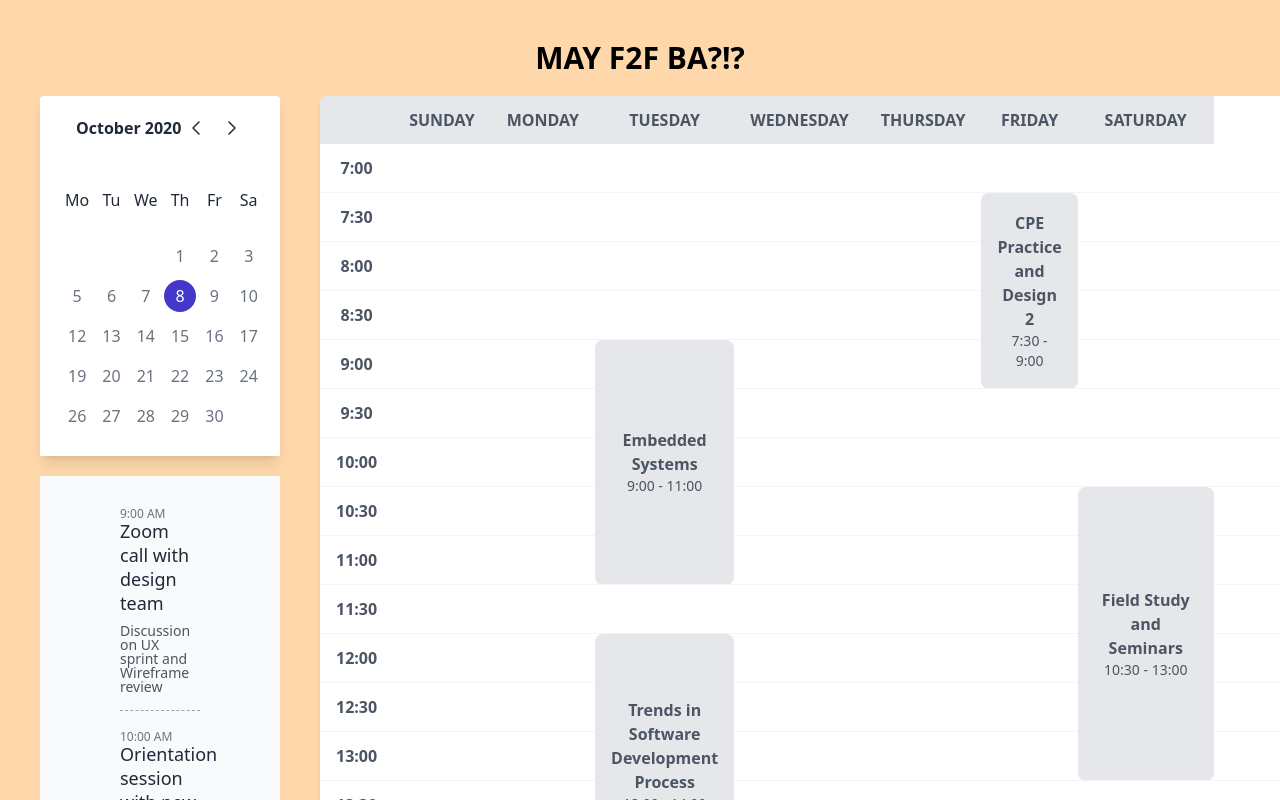
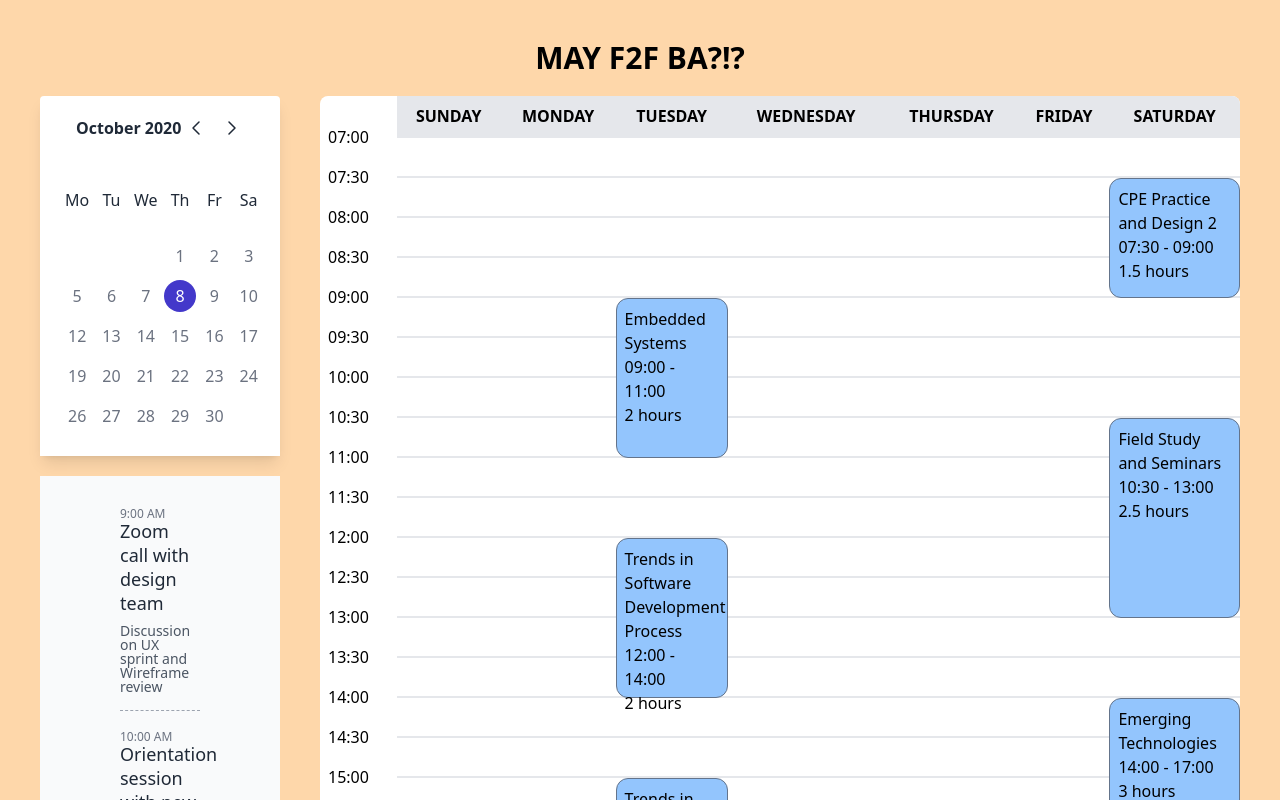
Before and after one commit to joeseffdl/MayPasokBa, a Next.js app: page / in a window 1280 px wide. Shown: the top 800 px of the page. Built offline with nearby package versions, Linux system fonts and the light colour scheme.

Commit message:
Created a new Week View Calendar

```diff
--- /dev/null
+++ b/app/TimeDifference.ts
@@ -0,0 +1,15 @@
+export function TimeDifference(startTime: string, endTime: string) {
+  // Convert start and end times to Date objects
+  const startDate: any = new Date(`2000-01-01T${startTime}:00`)
+  const endDate: any = new Date(`2000-01-01T${endTime}:00`)
+
+  // Calculate the difference in hours
+  const diffHours = (endDate - startDate) / (1000 * 60 * 60)
+
+  // Check if the difference is a whole number
+  if (diffHours % 1 === 0) {
+    return Math.round(diffHours)
+  } else {
+    return diffHours.toFixed(1)
+  }
+}
--- a/app/WeekCalendar.tsx
+++ b/app/WeekCalendar.tsx
@@ -1,18 +1,26 @@
-import React from "react";
+import React from "react"
 
 type ScheduleItem = {
-  subject: string;
-  startTime: string;
-  endTime: string;
-  dayOfWeek: number;
-};
+  subject: string
+  startTime: string
+  endTime: string
+  dayOfWeek: number
+}
 
 interface CustomDivProps extends React.HTMLAttributes<HTMLDivElement> {
-  colSpan?: number;
-  rowSpan?: number;
+  colSpan?: number
+  rowSpan?: number
 }
 
-const DAYS_OF_WEEK = ["Sunday", "Monday", "Tuesday", "Wednesday", "Thursday", "Friday", "Saturday"];
+const DAYS_OF_WEEK = [
+  "Sunday",
+  "Monday",
+  "Tuesday",
+  "Wednesday",
+  "Thursday",
+  "Friday",
+  "Saturday",
+]
 const TIME_SLOTS = [
   "7:00",
   "7:30",
@@ -43,11 +51,16 @@ const TIME_SLOTS = [
   "20:00",
   "20:30",
   "21:00",
-];
+]
 
 export const WeekCalendar: React.FC = () => {
   const schedule: ScheduleItem[] = [
-    { subject: "Embedded Systems", startTime: "9:00", endTime: "11:00", dayOfWeek: 2 },
+    {
+      subject: "Embedded Systems",
+      startTime: "9:00",
+      endTime: "11:00",
+      dayOfWeek: 2,
+    },
     {
       subject: "Trends in Software Development Process",
       startTime: "12:00",
@@ -56,69 +69,103 @@ export const WeekCalendar: React.FC = () => {
     },
     {
       subject: "Trends in Software Development Process",
-      startTime: "3:00",
-      endTime: "6:00",
+      startTime: "15:00",
+      endTime: "18:00",
       dayOfWeek: 2,
     },
-    { subject: "CPE Practice and Design 2", startTime: "18:00", endTime: "20:00", dayOfWeek: 2 },
+    {
+      subject: "CPE Practice and Design 2",
+      startTime: "18:00",
+      endTime: "20:00",
+      dayOfWeek: 2,
+    },
 
-    { subject: "CPE Practice and Design 2", startTime: "19:30", endTime: "21:00", dayOfWeek: 3 },
-    { subject: "Visual Arts", startTime: "16:30", endTime: "19:30", dayOfWeek: 3 },
-    { subject: "CPE Practice and Design 2", startTime: "7:30", endTime: "9:00", dayOfWeek: 5 },
-    { subject: "Field Study and Seminars", startTime: "10:30", endTime: "13:00", dayOfWeek: 5 },
-    { subject: "Emerging Technologies", startTime: "14:00", endTime: "17:00", dayOfWeek: 5 },
-    { subject: "Embedded Systems", startTime: "17:00", endTime: "21:00", dayOfWeek: 5 },
-  ];
+    {
+      subject: "CPE Practice and Design 2",
+      startTime: "19:30",
+      endTime: "21:00",
+      dayOfWeek: 3,
+    },
+    {
+      subject: "Visual Arts",
+      startTime: "16:30",
+      endTime: "19:30",
+      dayOfWeek: 4,
+    },
+    // { subject: "CPE Practice and Design 2", startTime: "7:30", endTime: "9:00", dayOfWeek: 6 },
+    // { subject: "Field Study and Seminars", startTime: "10:30", endTime: "13:00", dayOfWeek: 6 },
+    // { subject: "Emerging Technologies", startTime: "14:00", endTime: "17:00", dayOfWeek: 6 },
+    // { subject: "Embedded Systems", startTime: "17:00", endTime: "21:00", dayOfWeek: 6 },
+  ]
 
   const getRowSpan = (startTime: string, endTime: string) => {
-    const start = TIME_SLOTS.indexOf(startTime);
-    const end = TIME_SLOTS.indexOf(endTime);
-    return end - start + 1;
-  };
+    const start = TIME_SLOTS.indexOf(startTime)
+    const end = TIME_SLOTS.indexOf(endTime)
+    return end - start + 1
+  }
 
   return (
-    <div className="container mx-auto">
-      <table className="table-auto w-full bg-white shadow-md rounded-lg overflow-hidden">
-        <thead className="bg-gray-200 text-gray-600 uppercase">
+    <div className="overflow-x-auto">
+      <table className="table-auto bg-white border-black shadow-md rounded-lg">
+        <thead>
           <tr>
-            <th className="text-center px-4 py-3"></th>
+            <th className="w-auto" />
             {DAYS_OF_WEEK.map((day) => (
-              <th className="text-center px-4 py-3" key={day}>
-                {day}
+              <th
+                className={`lg:w-80 p-2 text-center bg-gray-200 text-gray-600 uppercase ${
+                  day.toLowerCase() === "saturday" ? "rounded-tr-lg" : ""
+                }`}
+                key={day}
+              >
+                <span className="hidden md:block">{day}</span>
+                <span className="block md:hidden">{day.slice(0, 3)}</span>
               </th>
             ))}
           </tr>
         </thead>
-        <tbody className="text-gray-600 divide-y divide-gray-100">
+        <tbody className="text-gray-600 divide-y divide-gray-100 ">
           {TIME_SLOTS.map((time, index) => (
             <tr key={time}>
-              <td className="text-center px-4 py-3 font-semibold">{time}</td>
+              <td
+                className={`${
+                  index % 2 == 0 ? "bg-sky-300" : ""
+                } text-center px-4 py-3 font-semibold`}
+              >
+                {time}
+              </td>
               {DAYS_OF_WEEK.map((day, dayIndex) => {
                 const item = schedule.find(
-                  (item) => item.startTime === time && item.dayOfWeek === dayIndex
-                );
+                  (item) =>
+                    item.startTime === time && item.dayOfWeek === dayIndex
+                )
                 return (
                   <td
-                    className={`px-4 rounded-lg ${item ? "bg-gray-200" : "bg-white"}`}
+                    className={`rounded-lg ${
+                      item ? "bg-gray-200" : "bg-white"
+                    }`}
                     key={dayIndex}
                     colSpan={1}
-                    rowSpan={item ? getRowSpan(item.startTime, item.endTime) : 1}
+                    rowSpan={
+                      item ? getRowSpan(item.startTime, item.endTime) : 1
+                    }
                   >
                     {item && (
                       <>
-                        <p className="font-semibold text-center">{item.subject}</p>
+                        <p className="font-semibold text-center">
+                          {item.subject}
+                        </p>
                         <p className="text-sm text-center">
                           {item.startTime} - {item.endTime}
                         </p>
                       </>
                     )}
                   </td>
-                );
+                )
               })}
             </tr>
           ))}
         </tbody>
       </table>
     </div>
-  );
-};
+  )
+}
--- a/app/WeekCalendarModal.tsx
+++ /dev/null
@@ -1,90 +0,0 @@
-"use client";
-
-export const WeekCalendarModal = () => {
-  return (
-    <div className="grid gap-[10px] m-8 grid-cols-[auto,1fr]">
-      {/* <div className="grid grid-rows-5 h-[60px]">
-          <div className="h-[60px]"></div>
-          <div className="time-marker">9 AM</div>
-          <div className="time-marker">10 AM</div>
-          <div className="time-marker">11 AM</div>
-          <div className="time-marker">12 PM</div>
-          <div className="time-marker">1 PM</div>
-          <div className="time-marker">2 PM</div>
-          <div className="time-marker">3 PM</div>
-          <div className="time-marker">4 PM</div>
-          <div className="time-marker">5 PM</div>
-          <div className="time-marker">6 PM</div>
-        </div> */}
-      <div className="grid grid-cols-2 gap-[5px] sm:grid-cols-auto-fit sm:grid-cols-minmax-[150px]">
-        <div className="day mon">
-          <div className="h-[60px]">
-            <p className="text-[3rem] font-[600px] inline">9</p>
-            <p className="inline text-[3rem] font-[100px]">Mon</p>
-          </div>
-          <div className="grid rounded-[5px] bg-[#fff1f8] grid-rows-10 h-[60px]">
-            <div className="rounded-[5px] padding-[0.5rem] bg-white border border-[#f2d3d8] row-start-6 row-end-9 securities">
-              <p className="font-[600px] mb-[0.25rem]">Securities Regulation</p>
-              <p className="time">2 PM - 5 PM</p>
-            </div>
-          </div>
-        </div>
-        <div className="day tues">
-          <div className="h-[60px]">
-            <p className="text-[3rem] font-[600px] inline">12</p>
-            <p className="inline text-[3rem] font-[100px]">Tues</p>
-          </div>
-          <div className="grid rounded-[5px] bg-[#fff1f8] grid-rows-10 h-[60px]">
-            <div className="rounded-[5px] padding-[0.5rem] bg-white border border-[#f2d3d8] row-start-6 row-end-4 corp-fi">
-              <p className="font-[600px] mb-[0.25rem]">Corporate Finance</p>
-              <p className="time">10 AM - 12 PM</p>
-            </div>
-            <div className="rounded-[5px] padding-[0.5rem] bg-white border border-[#f2d3d8] row-start-5 row-end-4 ent-law">
-              <p className="font-[600px] mb-[0.25rem]">Entertainment Law</p>
-              <p className="time">1PM - 4PM</p>
-            </div>
-          </div>
-        </div>
-        <div className="day wed">
-          <div className="h-[60px]">
-            <p className="text-[3rem] font-[600px] inline">11</p>
-            <p className="inline text-[3rem] font-[100px]">Wed</p>
-          </div>
-          <div className="grid rounded-[5px] bg-[#fff1f8] grid-rows-10 h-[60px]">
-            <div className="rounded-[5px] padding-[0.5rem]  border border-[#f2d3d8] row-start-4 row-end-9 bg-[#e2f8ff]">
-              <p className="font-[600px] mb-[0.25rem]">Writing Seminar</p>
-              <p className="time">11 AM - 12 PM</p>
-            </div>
-            <div className="rounded-[5px] padding-[0.5rem] border border-[#f2d3d8] row-start-6 row-end-9 bg-[#d1ffe6]">
-              <p className="font-[600px] mb-[0.25rem]">Securities Regulation</p>
-              <p className="time">2 PM - 5 PM</p>
-            </div>
-          </div>
-        </div>
-        <div className="day thurs">
-          <div className="h-[60px]">
-            <p className="text-[3rem] font-[600px] inline">12</p>
-            <p className="inline text-[3rem] font-[100px]">Thurs</p>
-          </div>
-          <div className="grid rounded-[5px] bg-[#fff1f8] grid-rows-10 h-[60px]">
-            <div className="rounded-[5px] padding-[0.5rem] border border-[#f2d3d8] row-start-2 row-end-4 bg-[#ffd6d1]">
-              <p className="font-[600px] mb-[0.25rem]">Corporate Finance</p>
-              <p className="time">10 AM - 12 PM</p>
-            </div>
-            <div className="rounded-[5px] padding-[0.5rem] border border-[#f2d3d8] row-start-5 row-end-4 bg-[#fafaa3]">
-              <p className="font-[600px] mb-[0.25rem]">Entertainment Law</p>
-              <p className="time">1PM - 4PM</p>
-            </div>
-          </div>
-        </div>
-        <div className="day fri">
-          <div className="h-[60px]">
-            <p className="text-[3rem] font-[600px] inline">13</p>
-            <p className="inline text-[3rem] font-[100px]">Fri</p>
-          </div>
-          <div className="grid rounded-[5px] bg-[#fff1f8] grid-rows-10 h-[60px]"></div>
-        </div>
-      </div>
-    </div>
-  );
-};
--- /dev/null
+++ b/app/WeekCalendarView.tsx
@@ -0,0 +1,83 @@
+"use client";
+
+import { useState } from "react";
+
+import { scheduleProps } from "@/utils/types";
+import { scheduleDataObject } from "@/utils/scheduleDataObject";
+import { TimeDifference } from "./TimeDifference";
+
+export const WeekCalendarView = () => {
+  const DAYS_OF_WEEK = [
+    "Sunday",
+    "Monday",
+    "Tuesday",
+    "Wednesday",
+    "Thursday",
+    "Friday",
+    "Saturday",
+  ]
+
+  return (
+    <div className="hidden lg:block overflow-hidden">
+      <table className="table-auto bg-white p-5 border-black shadow-md rounded-lg w-full">
+        <thead>
+          <tr>
+            <th className="w-1/12"></th>
+            {DAYS_OF_WEEK.map((day) => (
+              <th
+                className={`w-1/6 sm:w-auto py-2 subject-center bg-gray-200 subject-gray-600 uppercase ${
+                  day.toLowerCase() === "saturday" ? "rounded-tr-lg" : ""
+                }`}
+                key={day}
+              >
+                <span className="hidden md:block">{day}</span>
+                <span className="block md:hidden">{day.slice(0, 3)}</span>
+              </th>
+            ))}
+          </tr>
+        </thead>
+        <tbody>
+          {Array.from({ length: (24 - 7) * 2 }).map((_, i) => {
+            const hour = Math.floor(i / 2) + 7
+            const minute = i % 2 === 0 ? "00" : "30"
+            const time = `${hour.toString().padStart(2, "0")}:${minute}`
+            return (
+              <tr className="relative select-none h-5 " key={i}>
+                <td className="absolute -top-5 p-2">{time}</td>
+                {DAYS_OF_WEEK.map((day) => {
+                  const events: scheduleProps[] = scheduleDataObject[day] || []
+                  const event: scheduleProps | undefined = events.find(
+                    (e: scheduleProps) => e.startTime === time
+                  )
+                  if (!event)
+                    return <td key={day} className="h-[2.5rem] border-y-2" />
+                  const duration = TimeDifference(
+                    event.startTime,
+                    event.endTime
+                  )
+                  const style: React.CSSProperties = {
+                    height: `${(duration as number) * 5}rem`,
+                  }
+                  return (
+                    <td key={day} className="relative">
+                      <div
+                        className="border border-slate-500 subject-xs absolute rounded-xl top-0 w-full bg-blue-300 subject-white subject-center p-2"
+                        style={style}
+                      >
+                        {event.subject}
+                        <br />
+                        {event.startTime} - {event.endTime}
+                        <br />
+                        {duration} hours
+                      </div>
+                    </td>
+                  )
+                })}
+              </tr>
+            )
+          })}
+        </tbody>
+      </table>
+    </div>
+  )
+}
--- a/app/index.ts
+++ b/app/index.ts
@@ -1,6 +1,6 @@
 import { WeekCalendar } from "./WeekCalendar";
 import { Calendar } from "./Calendar";
 import { Event } from "./Event";
-import { WeekCalendarModal } from "./WeekCalendarModal";
+import { WeekCalendarView } from "./WeekCalendarView"
 
-export { Calendar, Event, WeekCalendar, WeekCalendarModal };
+export { Calendar, Event, WeekCalendar, WeekCalendarView };
--- a/app/page.tsx
+++ b/app/page.tsx
@@ -1,6 +1,6 @@
 import Image from "next/image";
 import { Inter } from "next/font/google";
-import { Calendar, Event, WeekCalendar, WeekCalendarModal } from "./";
+import { Calendar, Event, WeekCalendar, WeekCalendarView } from "./"
 
 const inter = Inter({ subsets: ["latin"] });
 
@@ -11,7 +11,7 @@ export default function Home() {
         May F2F Ba?!?
       </div>
       <div className="flex gap-10">
-        <div className="w-1/5 flex flex-col gap-5">
+        <div className="hidden w-1/5 xl:flex flex-col gap-5">
           <div className="h-fit">
             <Calendar />
           </div>
@@ -19,11 +19,11 @@ export default function Home() {
             <Event />
           </div>
         </div>
-        <div className="w-full">
-          <WeekCalendar />
-          {/* <WeekCalendarModal /> */}
+        <div className=" w-full">
+          {/* <WeekCalendar /> */}
+          <WeekCalendarView />
         </div>
       </div>
     </main>
-  );
+  )
 }
--- a/tsconfig.json
+++ b/tsconfig.json
@@ -23,6 +23,6 @@
       "@/*": ["./*"]
     }
   },
-  "include": ["next-env.d.ts", "**/*.ts", "**/*.tsx", ".next/types/**/*.ts", "app/WeekCalendar.tsx"],
+  "include": ["next-env.d.ts", "**/*.ts", "**/*.tsx", ".next/types/**/*.ts", "app/WeekCalendar.tsx", "app/Table.jsx"],
   "exclude": ["node_modules"]
 }
--- /dev/null
+++ b/utils/scheduleDataObject.ts
@@ -0,0 +1,55 @@
+import { scheduleDataProps } from "@/utils/types";
+
+export const scheduleDataObject: scheduleDataProps = {
+  Sunday: [],
+  Monday: [],
+  Tuesday: [
+    { startTime: "09:00", endTime: "11:00", subject: "Embedded Systems" },
+    {
+      startTime: "12:00",
+      endTime: "14:00",
+      subject: "Trends in Software Development Process",
+    },
+    {
+      startTime: "15:00",
+      endTime: "18:00",
+      subject: "Trends in Software Development Process",
+    },
+    {
+      startTime: "18:00",
+      endTime: "20:00",
+      subject: "CPE Practice and Design 2",
+    },
+  ],
+  Wednesday: [
+    {
+      startTime: "19:30",
+      endTime: "21:00",
+      subject: "CPE Practice and Design 2",
+    },
+  ],
+  Thursday: [{ startTime: "16:30", endTime: "19:30", subject: "Visual Arts" }],
+  Friday: [],
+  Saturday: [
+    {
+      startTime: "07:30",
+      endTime: "09:00",
+      subject: "CPE Practice and Design 2",
+    },
+    {
+      startTime: "10:30",
+      endTime: "13:00",
+      subject: "Field Study and Seminars",
+    },
+    {
+      startTime: "14:00",
+      endTime: "17:00",
+      subject: "Emerging Technologies",
+    },
+    {
+      startTime: "17:00",
+      endTime: "21:00",
+      subject: "Embedded Systems",
+    },
+  ],
+}
--- /dev/null
+++ b/utils/types/index.ts
@@ -0,0 +1,9 @@
+export type scheduleProps = {
+  startTime: string
+  endTime: string
+  subject: string
+}
+
+export interface scheduleDataProps {
+  [day: string]: scheduleProps[]
+}
```
